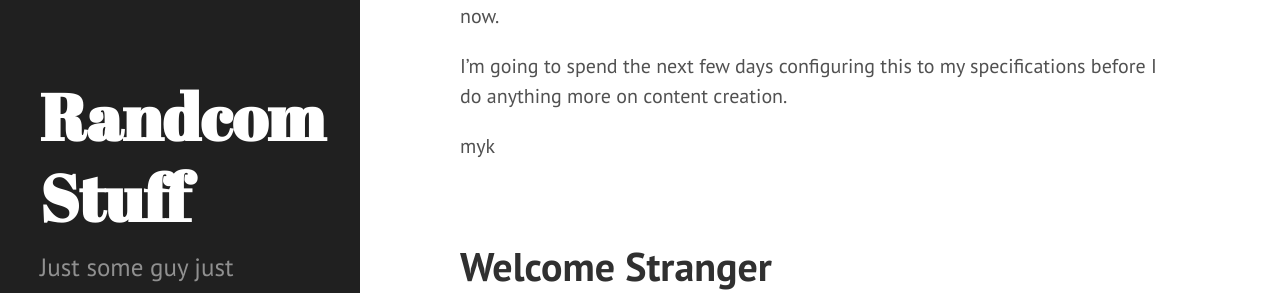
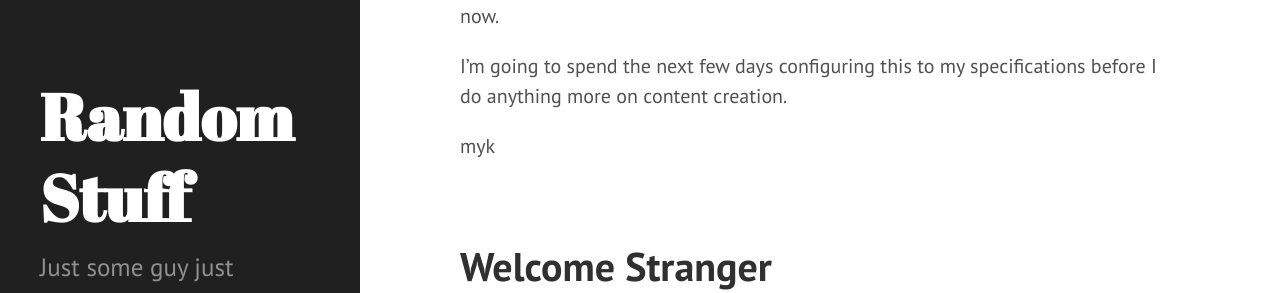
Before and after one commit to ogbinar/ogbinar.github.io, a Jekyll site: the page built from index.html, in a window 1280 px wide. Shown: the part 289-582 px from the top of the page. Built offline with Jekyll 4.4.1, drawn with Linux system fonts in a browser that asks for light colours; the list of posts is cut into pages by our own code.

Commit message:
Update _config.yml

```diff
--- a/_config.yml
+++ b/_config.yml
@@ -7,7 +7,7 @@ plugins: [jekyll-paginate]
 permalink:        pretty
 
 # Setup
-title:            Randcom Stuff
+title:            Random Stuff
 tagline:          'Read with caution'
 description:      'Just some guy just thinking of things and dumping them here.'
 url:              http://ogbinar.com
```
